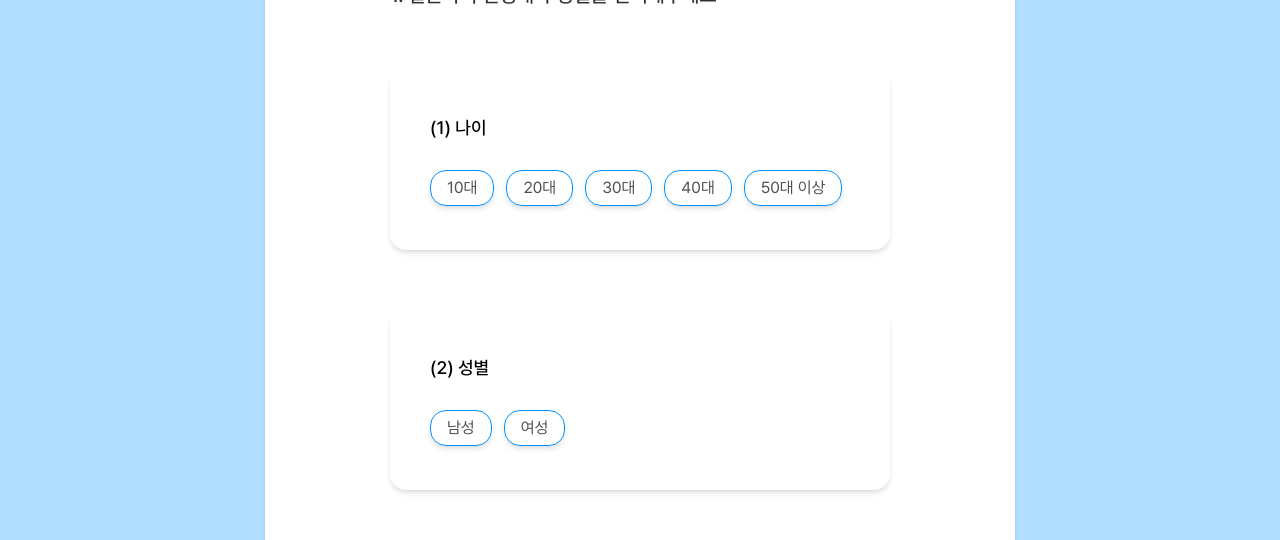
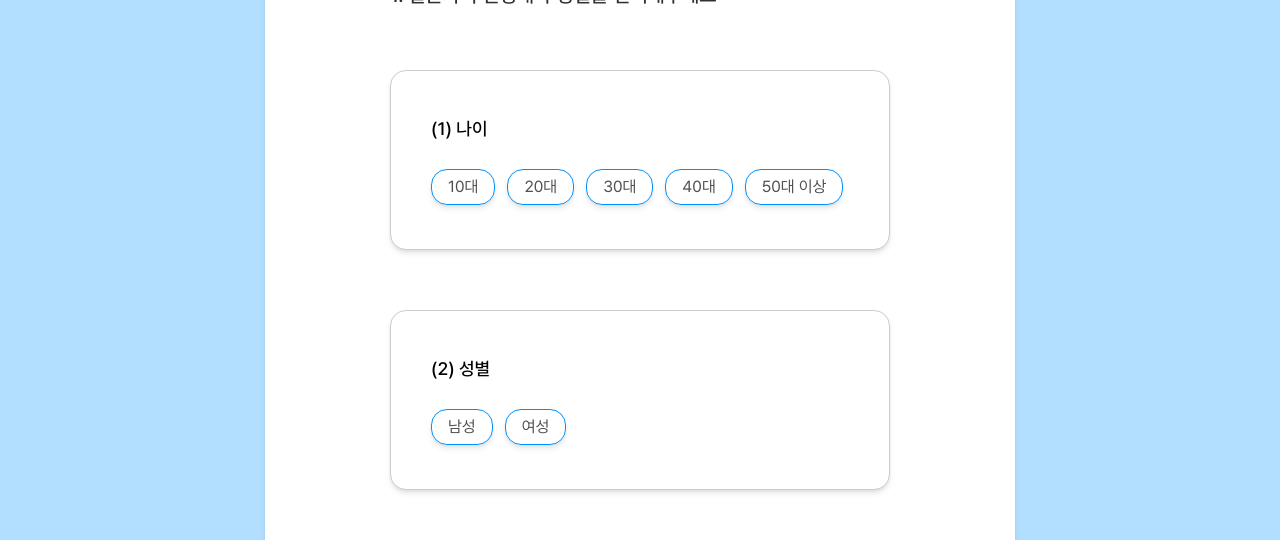
Before and after one commit to arky02/Hanyang_RoadSurvey_Front, a Next.js app: page / in a window 1280 px wide. Shown: the part 148-688 px from the top of the page. Built offline with nearby package versions, Linux system fonts and the light colour scheme.

Commit message:
design: index 페이지 디자인 수정

```diff
--- a/pages/index.tsx
+++ b/pages/index.tsx
@@ -30,7 +30,7 @@ export default function Home() {
             1. 설문자의 연령대과 성별을 선택해주세요
           </h3>
 
-          <section className="rounded-2xl bg-white flex flex-col justify-evenly px-10 w-[500px] h-[180px] bg-[#0091ff20] shadow-md">
+          <section className="rounded-2xl bg-white flex border-[#cccccc] border-[1.5px] flex-col justify-evenly px-10 w-[500px] h-[180px] bg-[#0091ff20] shadow-md">
             <h3 className="text-[18px] font-medium">(1) 나이</h3>
             <div className="flex gap-3 -mt-4">
               {ageArr.map((el) => (
@@ -43,7 +43,7 @@ export default function Home() {
               ))}
             </div>
           </section>
-          <section className="rounded-2xl bg-white flex justify-evenly flex-col px-10 w-[500px] h-[180px] bg-[#0091ff20] shadow-md">
+          <section className="rounded-2xl bg-white flex border-[#cccccc] border-[1.5px] justify-evenly flex-col px-10 w-[500px] h-[180px] bg-[#0091ff20] shadow-md">
             <h3 className="text-[18px] font-medium">(2) 성별</h3>
             <div className="flex gap-3 -mt-4">
               {sexArr.map((el) => (
```
